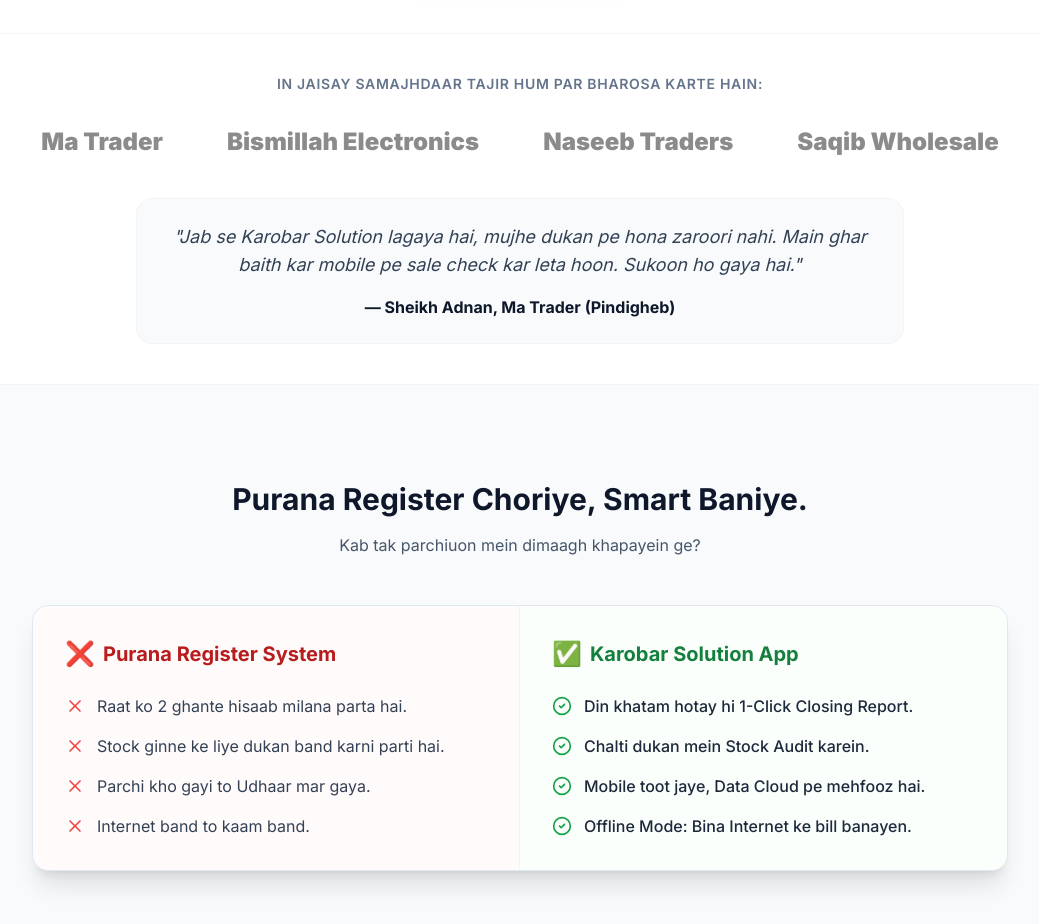
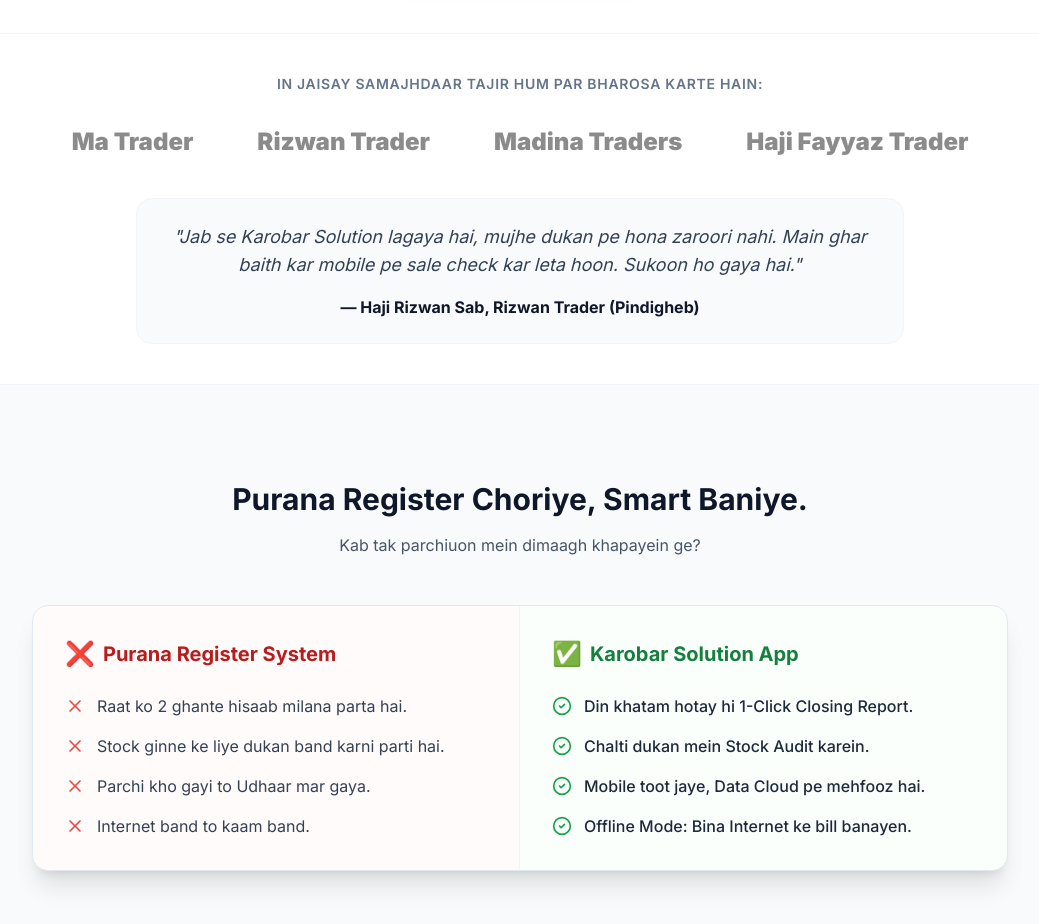
Before and after one commit to hasnain7860/Karobar-Solution-, a Next.js app: page / in a window 1280 px wide. Shown: the part 1220-2144 px from the top of the page, without its empty margins (120-1159 px from the left). Built offline with nearby package versions, Linux system fonts and the light colour scheme.

Commit message:
add sitemap.js and robot.txt file

```diff
--- a/src/app/components/SocialProof.jsx
+++ b/src/app/components/SocialProof.jsx
@@ -9,9 +9,9 @@
           {/* Logos / Business Names */}
           <div className="flex flex-wrap justify-center items-center gap-8 md:gap-16 opacity-60 grayscale hover:grayscale-0 transition-all duration-500">
             <span className="text-xl md:text-2xl font-black text-slate-700">Ma Trader</span>
-            <span className="text-xl md:text-2xl font-black text-slate-700">Bismillah Electronics</span>
-            <span className="text-xl md:text-2xl font-black text-slate-700">Naseeb Traders</span>
-            <span className="text-xl md:text-2xl font-black text-slate-700">Saqib Wholesale</span>
+            <span className="text-xl md:text-2xl font-black text-slate-700">Rizwan Trader</span>
+            <span className="text-xl md:text-2xl font-black text-slate-700">Madina Traders</span>
+            <span className="text-xl md:text-2xl font-black text-slate-700">Haji Fayyaz Trader</span>
           </div>
 
           {/* Testimonial */}
@@ -19,7 +19,7 @@
             <blockquote className="text-lg text-slate-700 italic">
               "Jab se Karobar Solution lagaya hai, mujhe dukan pe hona zaroori nahi. Main ghar baith kar mobile pe sale check kar leta hoon. Sukoon ho gaya hai."
             </blockquote>
-            <div className="mt-4 font-bold text-slate-900">— Sheikh Adnan, Ma Trader (Pindigheb)</div>
+            <div className="mt-4 font-bold text-slate-900">— Haji Rizwan Sab, Rizwan Trader (Pindigheb)</div>
           </div>
         </div>
       </section>
--- /dev/null
+++ b/src/app/robots.js
@@ -0,0 +1,12 @@
+export default function robots() {
+  const baseUrl = 'https://karobarsolution.com'; // APNA DOMAIN YAHAN CHANGE KARO
+
+  return {
+    rules: {
+      userAgent: '*',
+      allow: '/',
+      disallow: ['/private/', '/admin/'],
+    },
+    sitemap: `${baseUrl}/sitemap.xml`,
+  };
+}
--- /dev/null
+++ b/src/app/sitemap.js
@@ -0,0 +1,21 @@
+export default function sitemap() {
+  // CRITICAL: Agar domain abhi tak nahi khareeda, to yahan apni Vercel app ka link daalo
+  // e.g., 'https://your-project-name.vercel.app'
+  const baseUrl = 'https://karobarsolution.com';
+
+  return [
+    {
+      url: baseUrl,
+      lastModified: new Date(), // Ye har build par auto-update hoga
+      changeFrequency: 'weekly',
+      priority: 1,
+    },
+    // Agar future mein aur pages banao, to unhein yahan add kar dena:
+    // {
+    //   url: `${baseUrl}/privacy-policy`,
+    //   lastModified: new Date(),
+    //   changeFrequency: 'monthly',
+    //   priority: 0.8,
+    // },
+  ];
+}
```
